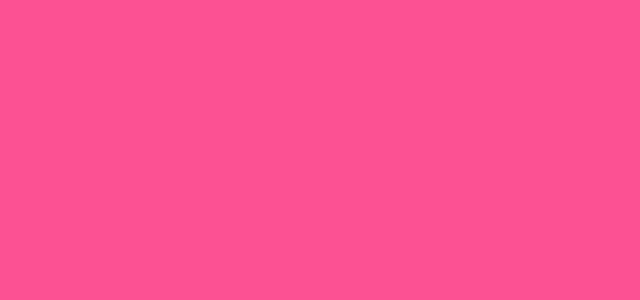
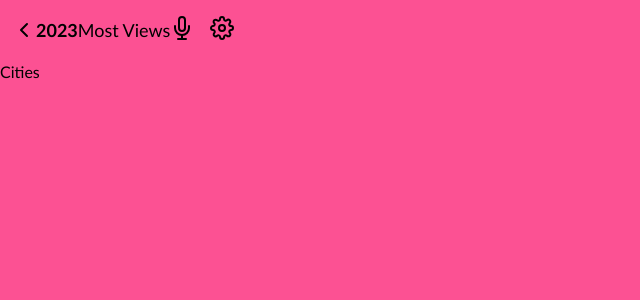
Before and after one commit to SSEKPIUS/Microverse-React-capstone-project---Metrics-webapp, a React (Create React App) app: page / in a window 1280 px wide. Shown: the top 300 px of the page, without its empty margins (0-640 px from the left). Built offline with nearby package versions, Linux system fonts and the light colour scheme.

Commit message:
check tailwind

```diff
--- a/src/App.js
+++ b/src/App.js
@@ -1,8 +1,36 @@
 import './App.css';
+import React from 'react';
+import { BrowserRouter, Routes, Route } from 'react-router-dom';
+import Error from './components/Error';
+import Navbar from './components/Nav';
+import City from './components/City';
+import Cities from './components/Cities';
 
 function App() {
   return (
-    <div className="App" />
+    <BrowserRouter>
+      <div>
+        <Navbar />
+      </div>
+      <div>
+        <Routes>
+          <Route
+            path="/city"
+            exact
+            element={<City />}
+          />
+          <Route
+            path="/"
+            exact
+            element={<Cities />}
+          />
+          <Route
+            path="*"
+            element={<Error />}
+          />
+        </Routes>
+      </div>
+    </BrowserRouter>
   );
 }
 
--- /dev/null
+++ b/src/components/Cities.js
@@ -0,0 +1,9 @@
+import React from 'react';
+
+const Cities = () => (
+  <>
+    Cities
+  </>
+);
+
+export default Cities;
--- /dev/null
+++ b/src/components/City.js
@@ -0,0 +1,9 @@
+import React from 'react';
+
+const City = () => (
+  <>
+    City
+  </>
+);
+
+export default City;
--- /dev/null
+++ b/src/components/Error.js
@@ -0,0 +1,14 @@
+import React from 'react';
+
+const Error = () => (
+  <>
+    <div>
+      <span>
+        <span style={{ color: 'red' }}>Error! </span>
+        Page not Found
+      </span>
+    </div>
+  </>
+);
+
+export default Error;
--- /dev/null
+++ b/src/components/Nav.js
@@ -0,0 +1,50 @@
+import React, { useEffect, useState } from 'react';
+import { NavLink, useLocation } from 'react-router-dom';
+import { ChevronLeft, Mic, Settings } from 'react-feather';
+
+const Navbar = () => {
+  const location = useLocation();
+  const [navPosition, setNavPosition] = useState(0);
+  useEffect(() => {
+    switch (location.pathname) {
+      case '/':
+        setNavPosition(0);
+        break;
+      case '/city':
+        setNavPosition(1);
+        break;
+      default:
+    }
+  }, [location]);
+
+  return (
+    <nav className="w-full flex flex-row gap-0 pt-4 pb-4">
+      <div className="basis-2/6 pl-3 font-semibold text-lg">
+        {navPosition === 0
+          ? (
+            <span className=" flex justify-start items-center">
+              <ChevronLeft />
+              {(new Date()).getFullYear()}
+            </span>
+          )
+          : (
+            <span>
+              <NavLink to="/"><ChevronLeft /></NavLink>
+            </span>
+          )}
+      </div>
+      <div className="basis-2/6 text-center capitalize text-lg header">
+        {navPosition === 0
+          ? <span className=" whitespace-nowrap">most views</span>
+          : <span className=" whitespace-nowrap">town/city views</span>}
+      </div>
+      <div className="basis-2/6 pr-3">
+        <div className="ml-auto mr-0 max-w-fit flex">
+          <span className="pr-4"><Mic /></span>
+          <span><Settings /></span>
+        </div>
+      </div>
+    </nav>
+  );
+};
+export default Navbar;
```
Also changed, not shown: package.json (+11 -6 lines), .eslintrc.json, 1 other file (tests, documents, lock files or other folders).
